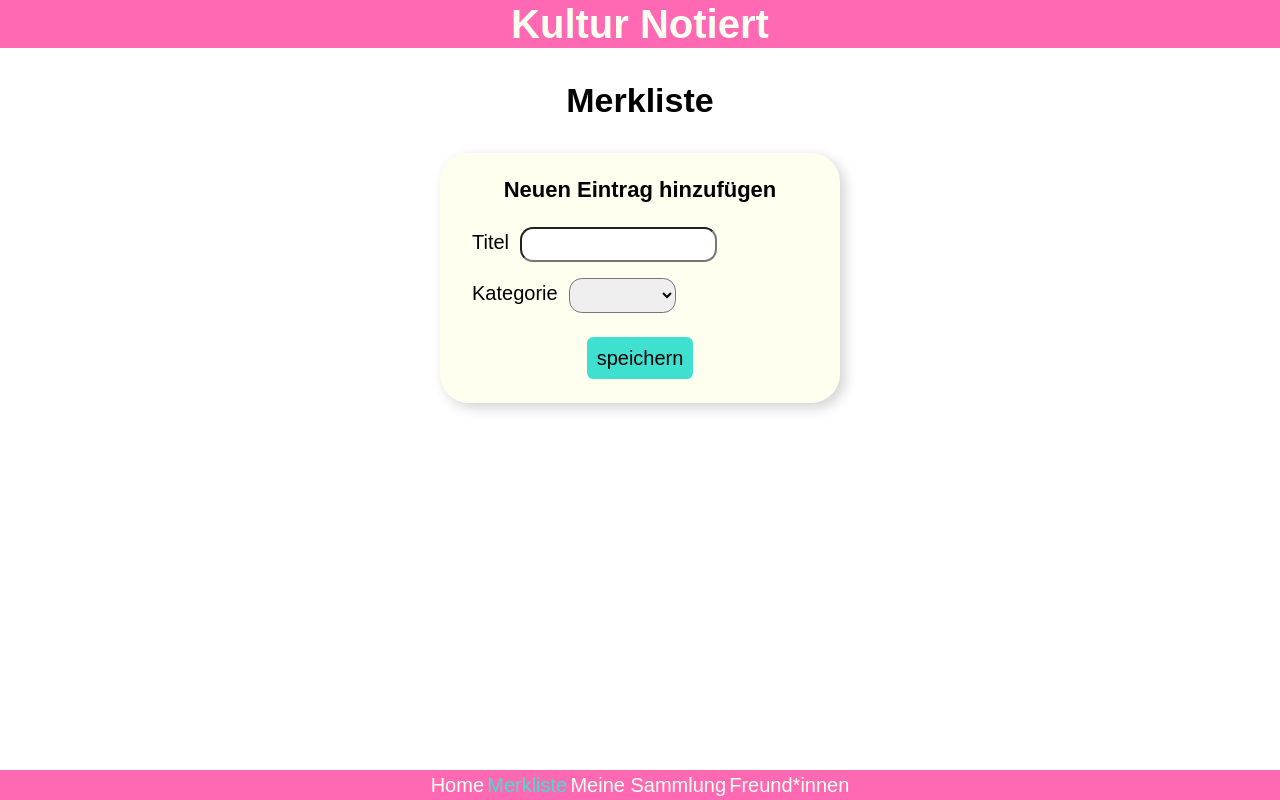
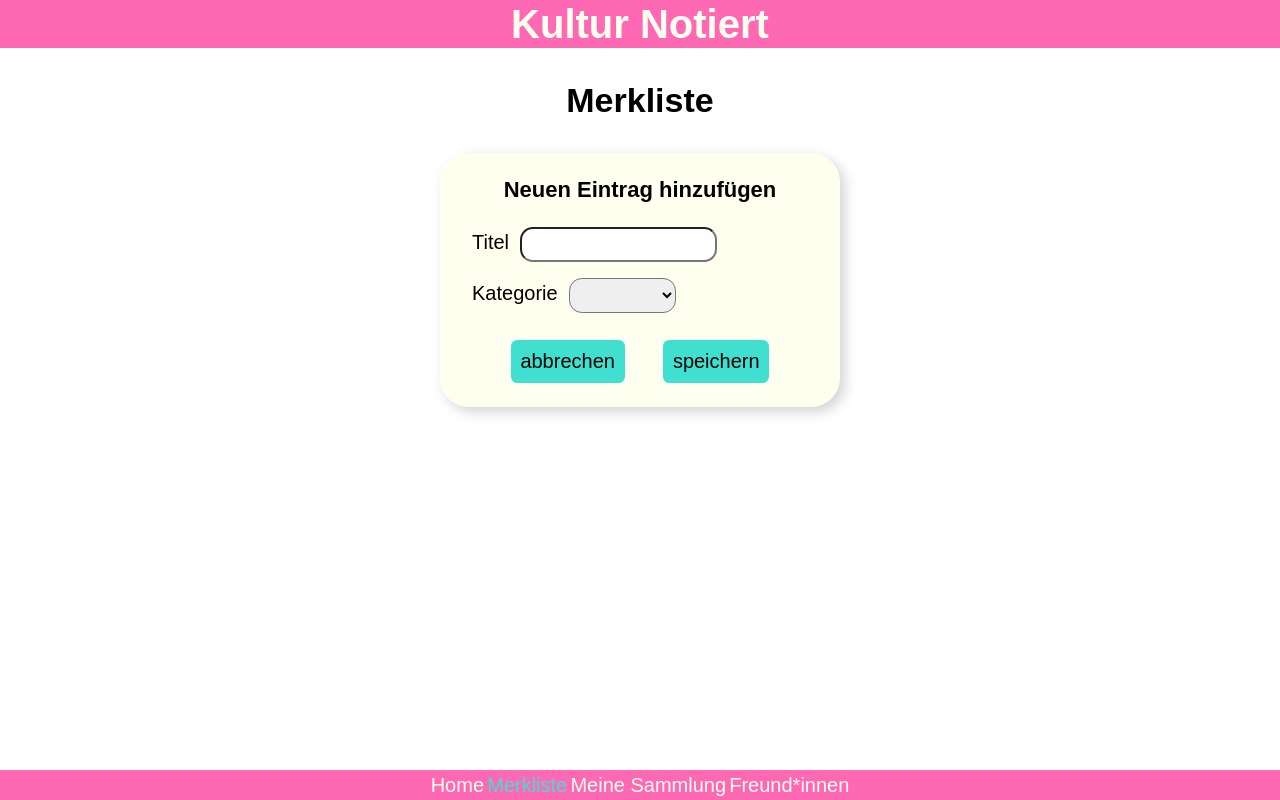
Before and after one commit to felixcanditt/kultur-notiert-vercel, a React (Create React App) app in the folder client/: page /watchlist in a window 1280 px wide. Built offline with nearby package versions, Linux system fonts and the light colour scheme.

Commit message:
added cancel button to forms in Watchlist and Library, works while adding or editing an item

```diff
--- a/client/src/App.js
+++ b/client/src/App.js
@@ -21,6 +21,7 @@ export default function App() {
   );
 
   const [itemToBeEdited, setItemToBeEdited] = useState();
+  console.log(itemToBeEdited);
 
   useEffect(() => {
     updateLocalStorage('kulturNotiertWatchlist', watchlist);
--- a/client/src/components/LibraryCards.js
+++ b/client/src/components/LibraryCards.js
@@ -14,6 +14,7 @@ export default function LibraryCards({
           <button onClick={(event) => onSetItemToBeEdited(item)}>
             bearbeiten
           </button>
+
           <button onClick={() => onRemoveFromLibrary(item)}>löschen</button>
         </Card>
       ))}
--- a/client/src/components/LibraryForm.js
+++ b/client/src/components/LibraryForm.js
@@ -5,6 +5,7 @@ import { v4 as uuidv4 } from 'uuid';
 export default function LibraryForm({
   onAddToLibrary,
   itemToBeEdited,
+  onSetItemToBeEdited,
   onEditLibrary
 }) {
   const initialFormItem = {
@@ -27,17 +28,23 @@ export default function LibraryForm({
     setFormItem({ ...formItem, [inputName]: inputValue });
   }
 
-  function handleFormSubmit(event) {
+  function handleFormSubmission(event) {
     event.preventDefault();
     itemToBeEdited
       ? onEditLibrary(formItem)
       : onAddToLibrary({ ...formItem, id: uuidv4() });
+    setFormItem(initialFormItem);
+  }
 
+  function handleFormCancelation() {
+    if (itemToBeEdited) {
+      onSetItemToBeEdited();
+    }
     setFormItem(initialFormItem);
   }
 
   return (
-    <Form onSubmit={handleFormSubmit}>
+    <Form onSubmit={handleFormSubmission}>
       <h3>Neuen Eintrag hinzufügen</h3>
 
       <label htmlFor="title">Titel</label>
@@ -56,8 +63,12 @@ export default function LibraryForm({
         onChange={updateFormItem}
         value={formItem.category}
       />
-
-      <button>speichern</button>
+      <Buttons>
+        <button type="reset" onClick={() => handleFormCancelation()}>
+          abbrechen
+        </button>
+        <button>speichern</button>
+      </Buttons>
     </Form>
   );
 }
@@ -90,10 +101,14 @@ const Form = styled.form`
     border-radius: 0.8rem;
     padding: 0.5rem;
   }
+`;
+
+const Buttons = styled.div`
+  margin-top: 0.7rem;
+  display: flex;
+  justify-content: space-evenly;
 
   button {
-    margin: 0.7rem auto 0;
-
     cursor: pointer;
 
     border: none;
--- a/client/src/components/WatchlistCard.js
+++ b/client/src/components/WatchlistCard.js
@@ -15,7 +15,7 @@ export default function WatchlistCard({
       <p>{item.title}</p>
       <WatchlistCardDetails item={item} />
       <WatchlistCheckbox item={item} index={index} onCheckItem={onCheckItem} />
-      <button onClick={(event) => onSetItemToBeEdited(item)}>bearbeiten</button>
+      <button onClick={() => onSetItemToBeEdited(item)}>bearbeiten</button>
       <button onClick={() => onRemoveFromWatchlist(item)}>löschen</button>
     </Card>
   );
--- a/client/src/components/WatchlistForm.js
+++ b/client/src/components/WatchlistForm.js
@@ -7,6 +7,7 @@ import WatchlistFormOptions from './WatchlistFormOptions';
 export default function WatchlistForm({
   onAddToWatchlist,
   itemToBeEdited,
+  onSetItemToBeEdited,
   onEditWatchlist
 }) {
   const initialFormItem = {
@@ -49,7 +50,7 @@ export default function WatchlistForm({
     setFormItem(itemWithCategory);
   }
 
-  function handleFormSubmit(event) {
+  function handleFormSubmission(event) {
     event.preventDefault();
     itemToBeEdited
       ? onEditWatchlist(formItem)
@@ -57,8 +58,15 @@ export default function WatchlistForm({
     setFormItem(initialFormItem);
   }
 
+  function handleFormCancelation() {
+    if (itemToBeEdited) {
+      onSetItemToBeEdited();
+    }
+    setFormItem(initialFormItem);
+  }
+
   return (
-    <Form onSubmit={handleFormSubmit}>
+    <Form onSubmit={handleFormSubmission}>
       <h3>Neuen Eintrag hinzufügen</h3>
 
       <label>
@@ -93,7 +101,12 @@ export default function WatchlistForm({
         onUpdateFormItem={updateFormItem}
       />
 
-      <button>speichern</button>
+      <Buttons>
+        <button type="reset" onClick={() => handleFormCancelation()}>
+          abbrechen
+        </button>
+        <button>speichern</button>
+      </Buttons>
     </Form>
   );
 }
@@ -123,10 +136,14 @@ const Form = styled.form`
     border-radius: 0.8rem;
     padding: 0.5rem;
   }
+`;
+
+const Buttons = styled.div`
+  margin-top: 0.7rem;
+  display: flex;
+  justify-content: space-evenly;
 
   button {
-    margin: 0.5rem auto 0;
-
     cursor: pointer;
 
     border: none;
--- a/client/src/pages/Library.js
+++ b/client/src/pages/Library.js
@@ -15,6 +15,7 @@ export default function Library({
       <LibraryForm
         onAddToLibrary={onAddToLibrary}
         itemToBeEdited={itemToBeEdited}
+        onSetItemToBeEdited={onSetItemToBeEdited}
         onEditLibrary={onEditLibrary}
       />
 
--- a/client/src/pages/Watchlist.js
+++ b/client/src/pages/Watchlist.js
@@ -16,6 +16,7 @@ export default function Watchlist({
       <WatchlistForm
         onAddToWatchlist={onAddToWatchlist}
         itemToBeEdited={itemToBeEdited}
+        onSetItemToBeEdited={onSetItemToBeEdited}
         onEditWatchlist={onEditWatchlist}
       />
       <WatchlistCards
```
